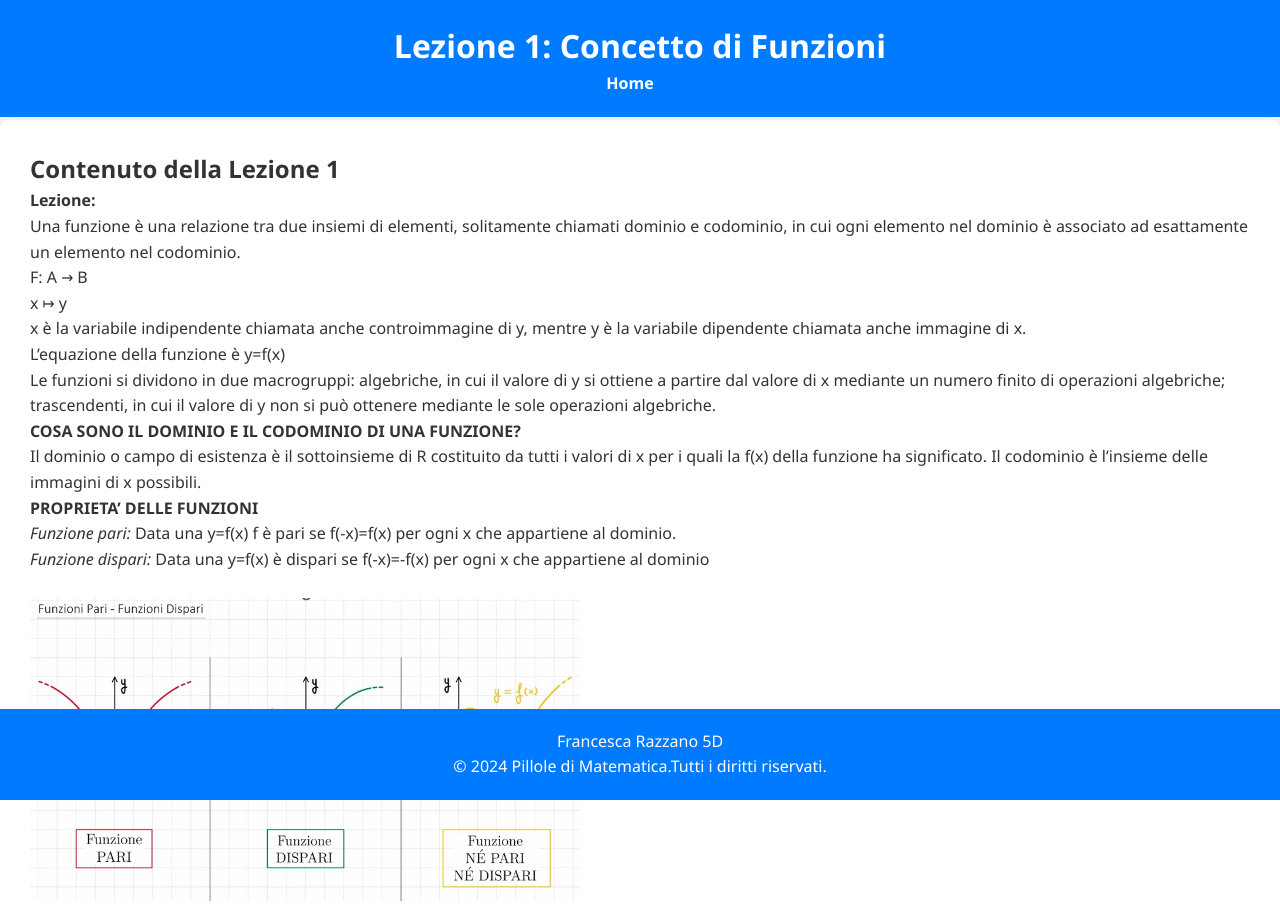
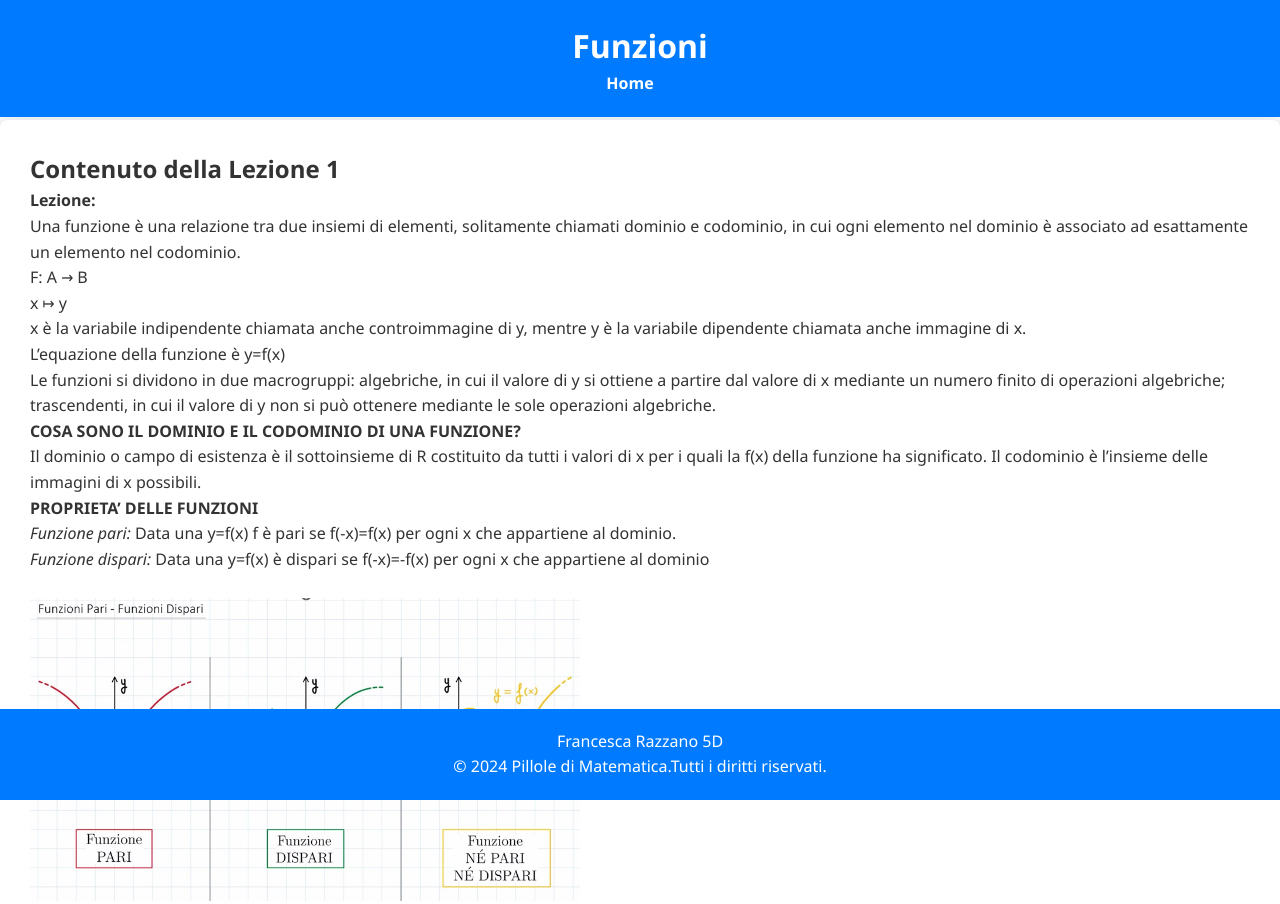
Before and after one commit to frarazz7/Pillole-di-matematica, a plain HTML site: page lessons/funzioni.html in a window 1280 px wide. Shown: the top 904 px of the page. Drawn offline with Linux system fonts and the light colour scheme.

Commit message:
Update funzioni.html

```diff
--- a/lessons/funzioni.html
+++ b/lessons/funzioni.html
@@ -3,12 +3,12 @@
 <head>
     <meta charset="UTF-8">
     <meta name="viewport" content="width=device-width, initial-scale=1.0">
-    <title>Lezione 1: Concetto di Funzioni</title>
+    <title>Funzioni</title>
     <link rel="stylesheet" href="../css/style.css">
 </head>
 <body>
     <header>
-        <h1>Lezione 1: Concetto di Funzioni</h1>
+        <h1>Funzioni</h1>
         <nav>
             <ul>
                 <li><a href="../index.html">Home</a></li>
```
